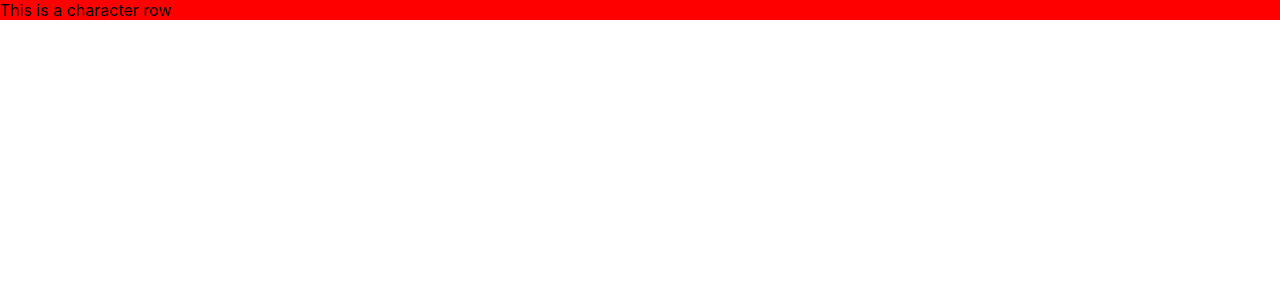
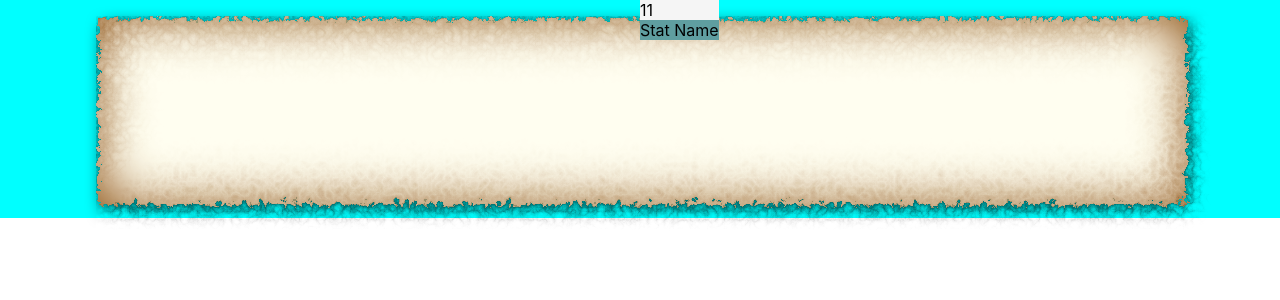
Before and after one commit to Noah-Yasarturk/tabletop_combat_tracker, a React (Create React App) app in the folder frontend/tabletop-track/: page / in a window 1280 px wide. Shown: the top 300 px of the page. Built offline with nearby package versions, Linux system fonts and the light colour scheme.

Commit message:
Init papyrus with superimposed stat card

```diff
--- a/frontend/tabletop-track/src/App.css
+++ b/frontend/tabletop-track/src/App.css
@@ -1,38 +1,11 @@
 .App {
   text-align: center;
+  display:flex;
+  /* width: 100vw;
+  height: 100vh; */
+  align-content: center;
 }
 
-.App-logo {
-  height: 40vmin;
-  pointer-events: none;
+html, body, .App, .App>div {
+  height: 100%
 }
-
-@media (prefers-reduced-motion: no-preference) {
-  .App-logo {
-    animation: App-logo-spin infinite 20s linear;
-  }
-}
-
-.App-header {
-  background-color: #282c34;
-  min-height: 100vh;
-  display: flex;
-  flex-direction: column;
-  align-items: center;
-  justify-content: center;
-  font-size: calc(10px + 2vmin);
-  color: white;
-}
-
-.App-link {
-  color: #61dafb;
-}
-
-@keyframes App-logo-spin {
-  from {
-    transform: rotate(0deg);
-  }
-  to {
-    transform: rotate(360deg);
-  }
-}
--- a/frontend/tabletop-track/src/App.js
+++ b/frontend/tabletop-track/src/App.js
@@ -1,5 +1,5 @@
 import './App.css';
-import { CharacterRow } from './components/characterRow/characterRow';
+import { CharacterRow } from './components/characterRow';
 
 function App() {
   return (
--- /dev/null
+++ b/frontend/tabletop-track/src/components/characterRow.js
@@ -0,0 +1,19 @@
+import './characterRow.scss'
+import { CharacterStat } from './characterStat'
+
+export function CharacterRow() {
+
+    return (
+        <div className="characterRowWrapper">
+            <CharacterStat />
+            <div className='parchment'>
+                <svg>
+                    <filter id="wavy2">
+                        <feTurbulence x="0" y="0" baseFrequency="0.1" numOctaves="5" seed="1"></feTurbulence>
+                        <feDisplacementMap in="SourceGraphic" scale="17" />
+                    </filter>
+                </svg>
+            </div>
+        </div>
+    )
+}
--- /dev/null
+++ b/frontend/tabletop-track/src/components/characterRow.scss
@@ -0,0 +1,29 @@
+.characterStat {
+  z-index: 1;
+  position: absolute;
+  // top: 50px; /* Adjust these values based on your layout needs */
+  // left: 50px;
+  transform: translate(50vw)
+}
+
+.characterRowWrapper {
+  background-color: aqua;
+}
+
+.parchment { // Thanks https://stackoverflow.com/questions/14585101/old-paper-background-texture-with-just-css
+    position: relative;
+    // display: flex;
+    // width: 70%;
+    // min-height: calc((1vw + 1vh) * 75);
+    /* center page with absolute position */
+    // top: 0%;
+    // left: 50%;
+    // transform: translate(-50%, 0);
+    transform: scale(0.85);
+    // margin: 2em 0;
+    padding: 2em;
+    box-shadow: 1px 3px 20px black, 0 0 60px #8a4d0f inset;
+    background: #fffef0;
+    filter: url(#wavy2);
+
+  }
--- a/frontend/tabletop-track/src/components/characterRow/characterRow.js
+++ /dev/null
@@ -1,9 +0,0 @@
-import './characterRow.scss'
-export function CharacterRow() {
-
-    return (
-        <div className='characterRow'>
-            This is a character row
-        </div>
-    )
-}
--- a/frontend/tabletop-track/src/components/characterRow/characterRow.scss
+++ /dev/null
@@ -1,5 +0,0 @@
-.characterRow {
-    width: '100%';
-    background-color: red;
-    // backgroundImage: `url(${scroll})`
-}
--- /dev/null
+++ b/frontend/tabletop-track/src/components/characterStat.js
@@ -0,0 +1,15 @@
+import './characterStat.scss'
+
+export function CharacterStat() {
+
+    return (
+        <div className="characterStat">
+            <div className="statValue">
+                11
+            </div>
+            <div className="statName">
+                Stat Name
+            </div>
+        </div>
+    )
+}
--- /dev/null
+++ b/frontend/tabletop-track/src/components/characterStat.scss
@@ -0,0 +1,8 @@
+
+.statValue {
+    background-color: whitesmoke;
+}
+
+.statName {
+    background-color: cadetblue;
+}
```
Also changed, not shown: frontend/tabletop-track/src/assets/scroll.jpg (deleted), frontend/tabletop-track/src/logo.svg (deleted).
